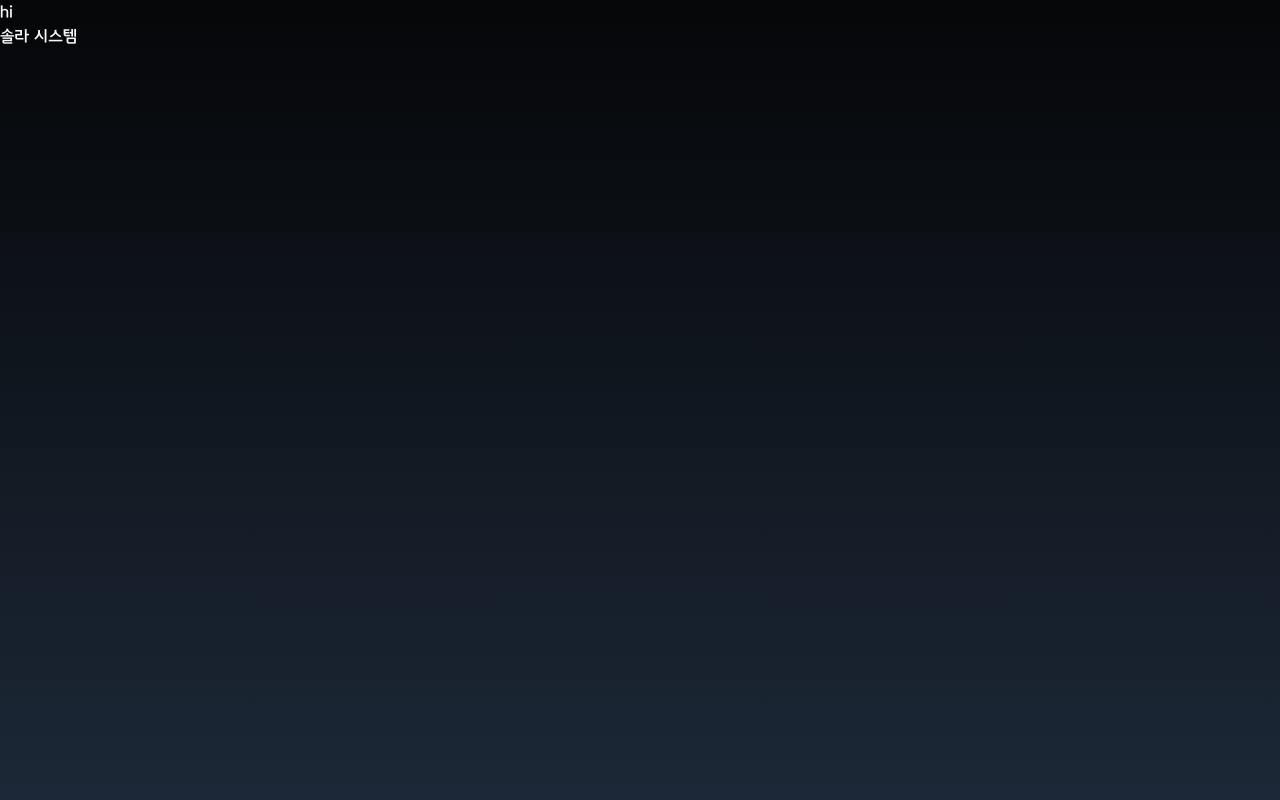
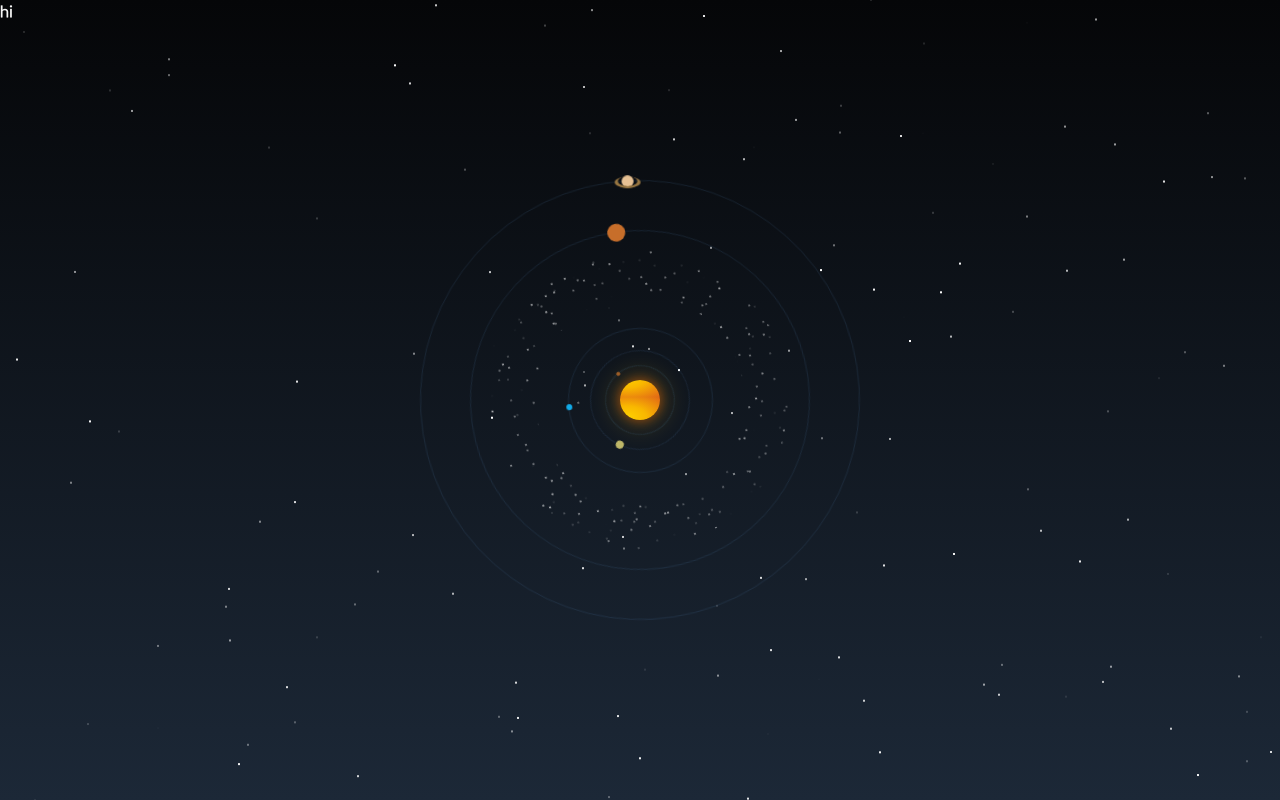
Before and after one commit to billy5982/-portfolio, a React (Vite) app: page / in a window 1280 px wide. Built offline with nearby package versions, Linux system fonts and the light colour scheme.

Commit message:
🎨 style : background 완성

```diff
--- a/src/App.tsx
+++ b/src/App.tsx
@@ -1,14 +1,11 @@
 import { BrowserRouter } from 'react-router-dom';
-import Layout from './pages/Layout';
+import Layout from '@/pages/Layout';
+import Routes from '@/routes';
 function App() {
   return (
-    <div className="min-h-screen bg-fixed bg-gradient-to-t from-[#1C2837] to-[#050608] text-primary">
-      <BrowserRouter>
-        <Layout>
-          <div>hi</div>
-        </Layout>
-      </BrowserRouter>
-    </div>
+    <BrowserRouter>
+      <Layout routes={<Routes />} />
+    </BrowserRouter>
   );
 }
 
--- /dev/null
+++ b/src/components/Background/Background.style.ts
@@ -0,0 +1,236 @@
+import styled, { css, keyframes } from 'styled-components';
+
+interface SolarSystFunc {
+  starnum: number;
+  maxarea: number;
+  minArea?: number;
+  starSize?: number;
+}
+
+const $sun = 40,
+  $mercuryOrb = 70,
+  $mercuryPl = 4,
+  $venusOrb = 100,
+  $venusPl = 8,
+  $earthOrb = 145,
+  $earthPl = 6,
+  $marsOrb = 190,
+  $marsPl = 6,
+  $jupiterOrb = 340,
+  $jupiterPl = 18,
+  $saturnOrb = 440,
+  $saturnPl = 12,
+  $uranusOrb = 520,
+  $uranusPl = 10,
+  $neptuneOrb = 630,
+  $neptunePl = 10,
+  $plutoOrb = 780,
+  $plutoPl = 3,
+  $asteroidsBeltOrb = 300,
+  $asteroidsBeltPl = 210,
+  $yearInSecond = 30; // 1 Earth year = 30 sec
+
+function stars(starnum: number, maxarea: number, minArea = 0, starSize = 0) {
+  let stars = `${Math.round(minArea + Math.random() * maxarea)}px ${
+    minArea + Math.random() * maxarea
+  }px 0 ${starSize}px rgba(255, 255, 255, ${Math.random()})`;
+
+  for (let i = 1; i < starnum; i++) {
+    stars += `, ${Math.floor(minArea + Math.random() * maxarea)}px ${
+      minArea + Math.random() * maxarea
+    }px 0 ${starSize}px rgba(255, 255, 255, ${Math.random()})`;
+  }
+
+  return stars;
+}
+
+function revolution($plYearInDays: number) {
+  return ($plYearInDays * $yearInSecond) / 365.2563 + 's'; //Earth reference
+}
+
+function convertPx(num: number) {
+  return `${num}px`;
+}
+
+const orb = keyframes`
+  from {
+    transform:rotate(0deg)
+  }
+  to{
+    transform:rotate(-360deg)
+  }
+`;
+
+export const SolarSyst = styled.div<SolarSystFunc>`
+  &:after {
+    content: '';
+    position: absolute;
+    height: 2px;
+    width: 2px;
+    top: -2px;
+    background-color: white;
+    box-shadow: ${({ starnum, maxarea }) => stars(starnum, maxarea)};
+  }
+  margin: 0 auto;
+  width: 100%;
+  height: 100%;
+  position: relative;
+
+  div {
+    border-radius: 1000px;
+    top: 50%;
+    left: 50%;
+    position: absolute;
+    z-index: 999;
+    &:not(.sun) {
+      border: 1px solid rgba(102, 166, 229, 0.12);
+      &:before {
+        left: 50%;
+        border-radius: 100px;
+        content: '';
+        position: absolute;
+      }
+    }
+  }
+  .sun {
+    ${() => css`
+      background: radial-gradient(
+        ellipse at center,
+        #ffd000 1%,
+        #f9b700 39%,
+        #f9b700 39%,
+        #e06317 100%
+      );
+      height: ${convertPx($sun)};
+      width: ${convertPx($sun)};
+      margin-top: ${convertPx(-$sun / 2)};
+      margin-left: ${convertPx(-$sun / 2)};
+      background-position: -28px -103px;
+      background-size: 175%;
+      box-shadow: 0 0 10px 2px rgba(255, 107, 0, 0.4), 0 0 22px 11px rgba(255, 203, 0, 0.13);
+    `}
+  }
+  .mercury {
+    ${() => css`
+      height: ${convertPx($mercuryOrb)};
+      width: ${convertPx($mercuryOrb)};
+      margin-top: ${convertPx(-$mercuryOrb / 2)};
+      margin-left: ${convertPx(-$mercuryOrb / 2)};
+      animation: ${orb} ${revolution(87.5)} linear infinite;
+      &:before {
+        height: ${convertPx($mercuryPl)};
+        width: ${convertPx($mercuryPl)};
+        background: #9f5e26;
+        margin-top: ${convertPx(-$mercuryPl / 2)};
+        margin-left: ${convertPx(-$mercuryPl / 2)};
+      }
+    `}
+  }
+  .venus {
+    height: ${convertPx($venusOrb)};
+    width: ${convertPx($venusOrb)};
+    margin-top: ${convertPx(-$venusOrb / 2)};
+    margin-left: ${convertPx(-$venusOrb / 2)};
+    animation: ${orb} ${revolution(224.7)} linear infinite;
+    &:before {
+      height: ${convertPx($venusPl)};
+      width: ${convertPx($venusPl)};
+      background: #beb768;
+      margin-top: ${convertPx(-$venusPl / 2)};
+      margin-left: ${convertPx(-$venusPl / 2)};
+    }
+  }
+
+  .earth {
+    height: ${convertPx($earthOrb)};
+    width: ${convertPx($earthOrb)};
+    margin-top: ${convertPx(-$earthOrb / 2)};
+    margin-left: ${convertPx(-$earthOrb / 2)};
+    animation: ${orb} ${revolution(365.2563)} linear infinite;
+    &:before {
+      height: ${convertPx($earthPl)};
+      width: ${convertPx($earthPl)};
+      background: #11abe9;
+      margin-top: ${convertPx(-$earthPl / 2)};
+      margin-left: ${convertPx(-$earthPl / 2)};
+    }
+    &:after {
+      position: absolute;
+      content: '';
+      height: 18px;
+      width: 18px;
+      left: 50%;
+      top: 0px;
+      margin-left: -9px;
+      margin-top: -9px;
+      border-radius: 100px;
+      box-shadow: 0 -10px 0 -8px grey;
+      animation: ${orb} ${revolution(27.3216)} linear infinite;
+    }
+  }
+
+  .jupiter {
+    height: ${convertPx($jupiterOrb)};
+    width: ${convertPx($jupiterOrb)};
+    margin-top: ${convertPx(-$jupiterOrb / 2)};
+    margin-left: ${convertPx(-$jupiterOrb / 2)};
+    animation: ${orb} ${revolution(4331)} linear infinite;
+    &:before {
+      height: ${convertPx($jupiterPl)};
+      width: ${convertPx($jupiterPl)};
+      background: #c76e2a;
+      margin-top: ${convertPx(-$jupiterPl / 2)};
+      margin-left: ${convertPx(-$jupiterPl / 2)};
+    }
+  }
+  .saturn {
+    height: ${convertPx($saturnOrb)};
+    width: ${convertPx($saturnOrb)};
+    margin-top: ${convertPx(-$saturnOrb / 2)};
+    margin-left: ${convertPx(-$saturnOrb / 2)};
+    animation: ${orb} ${revolution(10747)} linear infinite;
+    &:before {
+      height: ${convertPx($saturnPl)};
+      width: ${convertPx($saturnPl)};
+      background: #e7c194;
+      margin-top: ${convertPx(-$saturnPl / 2)};
+      margin-left: ${convertPx(-$saturnPl / 2)};
+    }
+    &:after {
+      position: absolute;
+      content: '';
+      height: 2.34%;
+      width: 4.676%;
+      left: 50%;
+      top: 0px;
+      transform: rotateZ(-52deg);
+      margin-left: -2.3%;
+      margin-top: -1.2%;
+      border-radius: 50% 50% 50% 50%;
+      box-shadow: 0 1px 0 1px #987641, 3px 1px 0 #987641, -3px 1px 0 #987641;
+      animation: ${orb} ${revolution(10747)} linear infinite;
+      animation-direction: reverse; // compensate to reverse main orbit animation
+      transform-origin: 52% 60%;
+    }
+  }
+  .asteroids-belt {
+    opacity: 0.7;
+    border-color: transparent !important;
+    height: ${convertPx($asteroidsBeltOrb)};
+    width: ${convertPx($asteroidsBeltOrb)};
+    margin-top: ${convertPx(-$asteroidsBeltOrb / 2)};
+    margin-left: ${convertPx(-$asteroidsBeltOrb / 2)};
+    animation: ${orb} ${revolution(2191)} linear infinite;
+    overflow: hidden;
+    &:before {
+      top: 50%;
+      height: ${convertPx($asteroidsBeltPl)};
+      width: ${convertPx($asteroidsBeltPl)};
+      margin-left: ${convertPx(-$asteroidsBeltPl / 2)};
+      margin-top: ${convertPx(-$asteroidsBeltPl / 2)};
+      background: transparent;
+      border-radius: 140px !important;
+      box-shadow: ${stars(390, 290, -290 / 2, -104)};
+    }
+  }
+`;
--- /dev/null
+++ b/src/components/Background/Background.tsx
@@ -0,0 +1,18 @@
+import { useEffect } from 'react';
+import * as S from '@/components/Background/Background.style';
+
+const Background = () => {
+  return (
+    <S.SolarSyst starnum={500} maxarea={1800}>
+      <div className="sun" />
+      <div className="mercury" />
+      <div className="venus" />
+      <div className="earth" />
+      <div className="jupiter" />
+      <div className="saturn" />
+      <div className="asteroids-belt" />
+    </S.SolarSyst>
+  );
+};
+
+export default Background;
--- a/src/index.css
+++ b/src/index.css
@@ -9,7 +9,15 @@
 @tailwind utilities;
 
 @layer base {
+  html,
+  body,
+  #root {
+    @apply h-full w-full;
+  }
   html {
     font-family: GodoM, sans-serif;
   }
+  body {
+    @apply bg-fixed bg-gradient-to-t from-[#1C2837] to-[#050608] text-primary;
+  }
 }
--- a/src/pages/Layout.tsx
+++ b/src/pages/Layout.tsx
@@ -1,14 +1,15 @@
+import Background from '@/components/Background/Background';
 import { ReactNode } from 'react';
 
 interface LayoutProps {
-  children: ReactNode;
+  routes: ReactNode;
 }
 
-const Layout = ({ children }: LayoutProps) => {
+const Layout = ({ routes }: LayoutProps) => {
   return (
     <div className="h-full">
-      {children}
-      <> 솔라 시스템</>
+      <Background />
+      <div>{routes}</div>
     </div>
   );
 };
--- /dev/null
+++ b/src/routes/index.tsx
@@ -0,0 +1,24 @@
+// import { FullPage, Slide } from 'react-full-page';
+//     <FullPage controls duration={1500} scrollMode={'full-page'}>
+//       <Slide>
+//         <h1 className="">Inner slide content</h1>
+//       </Slide>
+//       <Slide>
+//         <h1 className="">Another slide content</h1>
+//       </Slide>
+//       <Slide>
+//         <h1 className="">Another slide content</h1>
+//       </Slide>
+
+import { Route, Routes as ReactRoutes } from 'react-router-dom';
+
+//     </FullPage>
+const Routes = () => {
+  return (
+    <ReactRoutes>
+      <Route path="/" element={<div className="absolute top-0 left-0 h-full">hi</div>} />
+    </ReactRoutes>
+  );
+};
+
+export default Routes;
```
